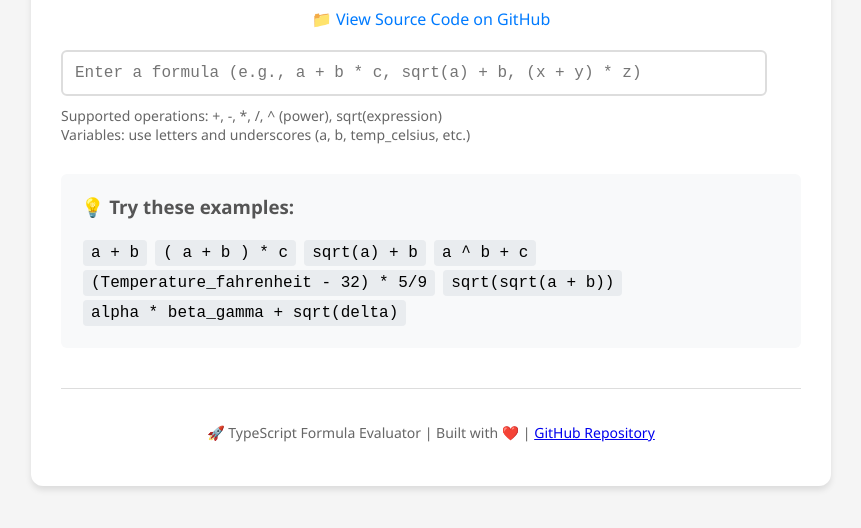
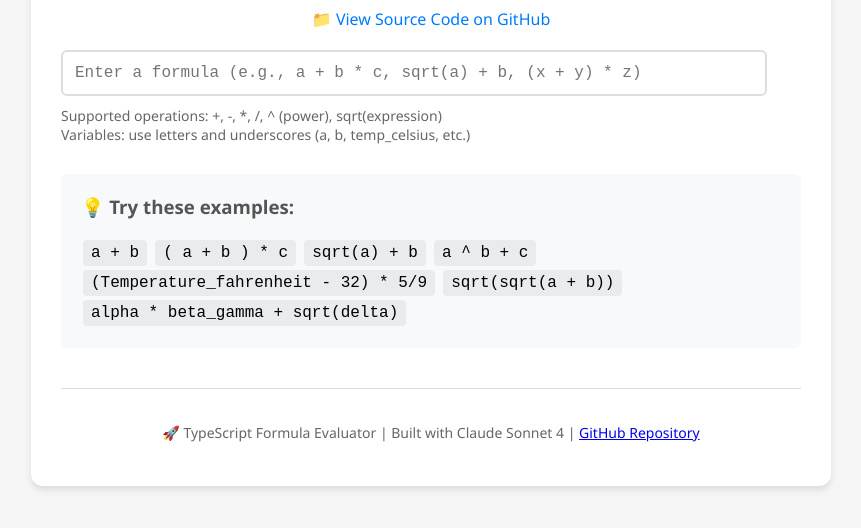
Before and after one commit to sgagnonboncode/equations-parsing, a website: page index.html in a window 1280 px wide. Shown: the part 176-704 px from the top of the page, without its empty margins (209-1070 px from the left). Drawn offline with Linux system fonts and the light colour scheme.

Commit message:
modify footer

```diff
--- a/index.html
+++ b/index.html
@@ -235,7 +235,7 @@
         </div>
 
         <div class="footer">
-            <p>🚀 TypeScript Formula Evaluator | Built with ❤️ |
+            <p>🚀 TypeScript Formula Evaluator | Built with Claude Sonnet 4 |
             <a href="https://github.com/sgagnonboncode/equations-parsing" target="_blank">GitHub Repository</a>
             </p>
         </div>
```
